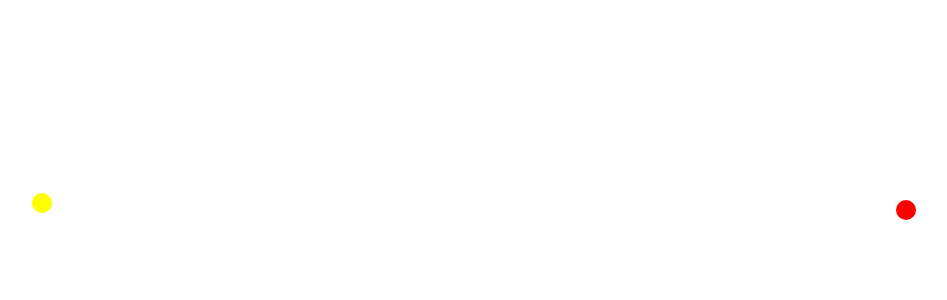
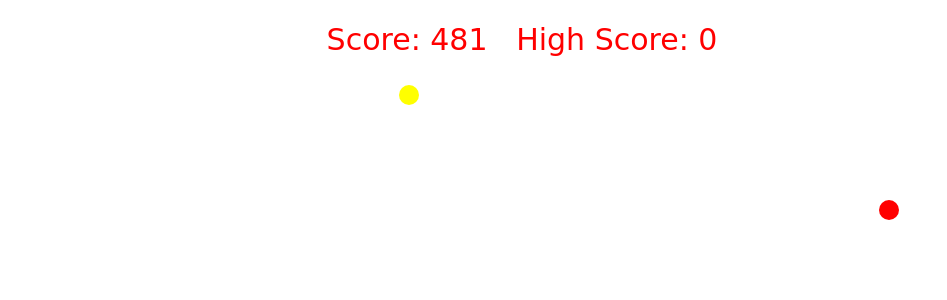
Before and after one commit to roygdavis/reactsnake, a React (Create React App) app: page / in a window 1280 px wide. Shown: the top 300 px of the page, without its empty margins (328-1275 px from the left). Built offline with nearby package versions, Linux system fonts and the light colour scheme.

Commit message:
Refactor to a kind-of Entity Component System

```diff
--- a/src/App.tsx
+++ b/src/App.tsx
@@ -1,6 +1,7 @@
 import React from 'react';
 import { Canvas } from "./Components/Canvas";
 import './App.css';
+import { getEntities } from './entities';
 
 export interface AppProps {
 
@@ -9,6 +10,12 @@ export interface AppProps {
 export type BodyCoOrds = {
   x: number;
   y: number;
+}
+
+export type Entity = {
+  name: string;
+  updateMethod: (state: AppState, setState: SetStateHandler) => AppState;
+  renderMethod: (state: AppState, context: CanvasRenderingContext2D) => void;
 }
 
 export interface AppState {
@@ -22,13 +29,17 @@ export interface AppState {
   //ticksDifference: number;
   //refreshRate: number;
   collisionDetected: boolean;
-  animationFrameId: number | null;
+  //animationFrameId: number | null;
   //frameWidth: number;
   //frameHeight: number;
   apples: BodyCoOrds[];
   timeSinceLastApple: number;
   newAppleInterval: number;
   currentMousePosition: BodyCoOrds | null;
+  score: number;
+  highScore: number;
+  entities: Entity[];
+  context: CanvasRenderingContext2D | null;
 }
 
 class App extends React.Component<AppProps, AppState> {
@@ -45,77 +56,32 @@ class App extends React.Component<AppProps, AppState> {
       //ticksDifference: 0,
       //refreshRate: 1000 / 60,
       collisionDetected: false,
-      animationFrameId: null,
+      //animationFrameId: null,
       //frameWidth: 0,
       //frameHeight: 0,
       apples: [],
       timeSinceLastApple: 0,
       newAppleInterval: 500,
-      currentMousePosition: null
+      currentMousePosition: null,
+      score: 0,
+      highScore: 0,
+      entities: [],
+      context: null
     };
   }
 
   update = () => {
-    let { timeSinceLastRain, apples, collisionDetected, timeSinceLastApple, snakeLength, snakeBody } = this.state;
-    const { rain, newRainInterval, rainSpeed, newAppleInterval, currentMousePosition } = this.state;
+    const { entities } = this.state;
 
-    //ticksDifference = (totalTicks + refreshRate) - totalTicks;
-    //totalTicks += refreshRate;
+    let state = this.state;
+    entities.forEach(x => {
+      state = x.updateMethod(state, this.setStateWrapper);
+    });
+    this.setState(state);
 
-    // SNAKE
-    if (currentMousePosition) {
-      if (snakeBody.length === snakeLength) {
-        const body = snakeBody.slice(1);
-        body.push(currentMousePosition);
-        snakeBody = body;
-      } else
-        snakeBody.push(currentMousePosition);
+    if (!this.state.collisionDetected) {
+      window.requestAnimationFrame(this.update);
     }
-
-    //ACID RAIN
-    timeSinceLastRain--;
-    if (rain.length > 0) rain.forEach(x => x.y = x.y + rainSpeed);
-    const newRain = rain.filter(x => x.y < window.innerHeight);
-    if (timeSinceLastRain < 0) {
-      const rx = Math.round(Math.random() * window.innerWidth);
-      newRain.push({ x: rx, y: 0 });
-      timeSinceLastRain = newRainInterval;
-    }
-    rain.forEach(r => {
-      if (snakeBody.some(s => (r.x - 10 < s.x && r.x + 10 > s.x) && (r.y - 10 < s.y && r.y + 10 > s.y))) {
-        collisionDetected = true;
-        console.log("Collision");
-      }
-    });
-
-    // APPLES
-    timeSinceLastApple--;
-    if (timeSinceLastApple < 0) {
-      const ax = Math.round(Math.random() * window.innerWidth);
-      const ay = Math.round(Math.random() * window.innerHeight);
-      apples.push({ x: ax, y: ay });
-      timeSinceLastApple = newAppleInterval;
-    }
-    apples.forEach(r => {
-      const eatenApples = snakeBody.filter(s => (r.x - 10 < s.x && r.x + 10 > s.x) && (r.y - 10 < s.y && r.y + 10 > s.y));
-      if (eatenApples.length > 0) {
-        snakeLength = snakeLength + 10;
-        console.log(apples.length);
-        apples = apples.filter(x => eatenApples.some(y => x.x === y.x && x.y === y.y));
-      }
-    });
-
-    let frameId = null;
-    if (!collisionDetected) {
-      frameId = window.requestAnimationFrame(this.update);
-    }
-    this.setState({
-      rain: newRain, timeSinceLastRain, animationFrameId: frameId, apples, timeSinceLastApple, collisionDetected, snakeLength, snakeBody
-    });
-  }
-
-  draw = () => {
-    //this.state.snakeBody.forEach(x => console.log(x.x, x.y));
   }
 
   setStateWrapper = (state: AppState) => {
@@ -123,9 +89,10 @@ class App extends React.Component<AppProps, AppState> {
   }
 
   componentDidMount() {
-    const frameId = window.requestAnimationFrame(this.update);
-    this.setState({ animationFrameId: frameId });
+    window.requestAnimationFrame(this.update);
+    this.setState({ entities: getEntities() });
   }
+
   render() {
     return (<div className="App">
       <Canvas state={this.state} setState={this.setStateWrapper} render={canvasRender}></Canvas>
@@ -134,29 +101,7 @@ class App extends React.Component<AppProps, AppState> {
 }
 
 const canvasRender = (state: AppState, context: CanvasRenderingContext2D) => {
-  //context.beginPath();
-  state.snakeBody.forEach(x => {
-    context.beginPath();
-    context.arc(x.x, x.y, 10, 0, 2 * Math.PI);
-    context.fillStyle = "green";
-    context.fill();
-    context.closePath();
-  });
-  state.rain.forEach(x => {
-    context.beginPath();
-    context.arc(x.x, x.y, 10, 0, 2 * Math.PI);
-    context.fillStyle = "red";
-    context.fill();
-    context.closePath();
-  });
-  state.apples.forEach(x => {
-    context.beginPath();
-    context.arc(x.x, x.y, 10, 0, 2 * Math.PI);
-    context.fillStyle = "yellow";
-    context.fill();
-    context.closePath();
-  });
-  //context.closePath();
+  state.entities.forEach(x => x.renderMethod(state, context));
 }
 
 export default App;
--- a/src/Components/Canvas.tsx
+++ b/src/Components/Canvas.tsx
@@ -18,6 +18,8 @@ export const Canvas = ({ state, setState, render }: CanvasProps) => {
             render(state, context);
         }
     });
+    // state.context = canvasRef && canvasRef.current && canvasRef.current.getContext("2d");
+    // setState(state);
 
     return (<canvas ref={canvasRef} style={{ width: "100%", height: "100%" }} onMouseMove={(e) => mouseMoveHandler(e.clientX, e.clientY, state, setState, canvasRef)}></canvas>)
 }
--- /dev/null
+++ b/src/entities.ts
@@ -0,0 +1,120 @@
+import { AppState, Entity, SetStateHandler } from "./App";
+
+export const getEntities = (): Entity[] => {
+    return [
+        {
+            name: "SNAKE",
+            updateMethod: (state: AppState, setState: SetStateHandler) => {
+                if (state.currentMousePosition) {
+                    if (state.snakeBody.length === state.snakeLength) {
+                        const body = state.snakeBody.slice(1);
+                        body.push(state.currentMousePosition);
+                        state.snakeBody = body;
+                    } else
+                        state.snakeBody.push(state.currentMousePosition);
+                }
+                return state;
+            },
+            renderMethod: (state: AppState, context: CanvasRenderingContext2D) => {
+                if (context) {
+                    state.snakeBody.forEach(x => {
+                        context.beginPath();
+                        context.arc(x.x, x.y, 10, 0, 2 * Math.PI);
+                        context.fillStyle = "green";
+                        context.fill();
+                        context.closePath();
+                    });
+                }
+            }
+        },
+        {
+            name: "ACID RAIN",
+            updateMethod: (state: AppState, setState: SetStateHandler) => {
+                state.timeSinceLastRain--;
+                if (state.rain.length > 0) state.rain.forEach(x => x.y = x.y + state.rainSpeed);
+                const newRain = state.rain.filter(x => x.y < window.innerHeight);
+                if (state.timeSinceLastRain < 0) {
+                    const rx = Math.round(Math.random() * window.innerWidth);
+                    newRain.push({ x: rx, y: 0 });
+                    state.timeSinceLastRain = state.newRainInterval;
+                }
+                newRain.forEach(r => {
+                    if (state.snakeBody.some(s => (r.x - 10 < s.x && r.x + 10 > s.x) && (r.y - 10 < s.y && r.y + 10 > s.y))) {
+                        state.collisionDetected = true;
+                        console.log("Collision");
+                    }
+                });
+                state.rain = newRain;
+                return state;
+            },
+            renderMethod: (state: AppState, context: CanvasRenderingContext2D) => {
+                state.rain.forEach(x => {
+                    context.beginPath();
+                    context.arc(x.x, x.y, 10, 0, 2 * Math.PI);
+                    context.fillStyle = "red";
+                    context.fill();
+                    context.closePath();
+                });
+            }
+        },
+        {
+            name: "APPLES",
+            updateMethod: (state: AppState, setState: SetStateHandler): AppState => {
+                // APPLES
+                //const newApples = [];
+                state.timeSinceLastApple--;
+                if (state.timeSinceLastApple < 0) {
+                    const ax = Math.round(Math.random() * window.innerWidth);
+                    const ay = Math.round(Math.random() * window.innerHeight);
+                    state.apples.push({ x: ax, y: ay });
+                    state.timeSinceLastApple = state.newAppleInterval;
+                }
+                if (state.currentMousePosition) {
+                    const eatenApples = state.apples.filter(s => (state.currentMousePosition!.x - 10 < s.x && state.currentMousePosition!.x + 10 > s.x) && (state.currentMousePosition!.y - 10 < s.y && state.currentMousePosition!.y + 10 > s.y));
+                    if (eatenApples.length > 0) {
+                        state.score += 1000;
+                        state.snakeLength = state.snakeLength + 10;
+                        console.log(state.apples.length);
+                        const newApples = state.apples.filter(x => !eatenApples.some(y => x.x === y.x && x.y === y.y));
+                        state.apples = newApples;
+                    }
+                }
+                return state;
+            },
+            renderMethod: (state: AppState, context: CanvasRenderingContext2D) => {
+                state.apples.forEach(x => {
+                    context.beginPath();
+                    context.arc(x.x, x.y, 10, 0, 2 * Math.PI);
+                    context.fillStyle = "yellow";
+                    context.fill();
+                    context.closePath();
+                });
+            }
+        },
+        {
+            name: "SCORE",
+            updateMethod: (state: AppState, setState: SetStateHandler): AppState => {
+                state.score++;
+                return state
+            },
+            renderMethod: (state: AppState, context: CanvasRenderingContext2D) => {
+                context.font = "30px Comic Sans MS";
+                context.fillStyle = "red";
+                context.textAlign = "center";
+                context.fillText(`Score: ${state.score}   High Score: ${state.highScore}`, 850, 50);
+            }
+        },
+        {
+            name: "PLAY AGAIN",
+            updateMethod: (state: AppState, setState: SetStateHandler): AppState => state,
+            renderMethod: (state: AppState, context: CanvasRenderingContext2D) => {
+                if (state.collisionDetected) {
+                    context.font = "30px Comic Sans MS";
+                    context.fillStyle = "red";
+                    context.textAlign = "center";
+                    context.fillText(`CLICK HERE TO PLAY AGAIN`, 850, 500);
+                }
+            }
+        }
+    ]
+}
```
